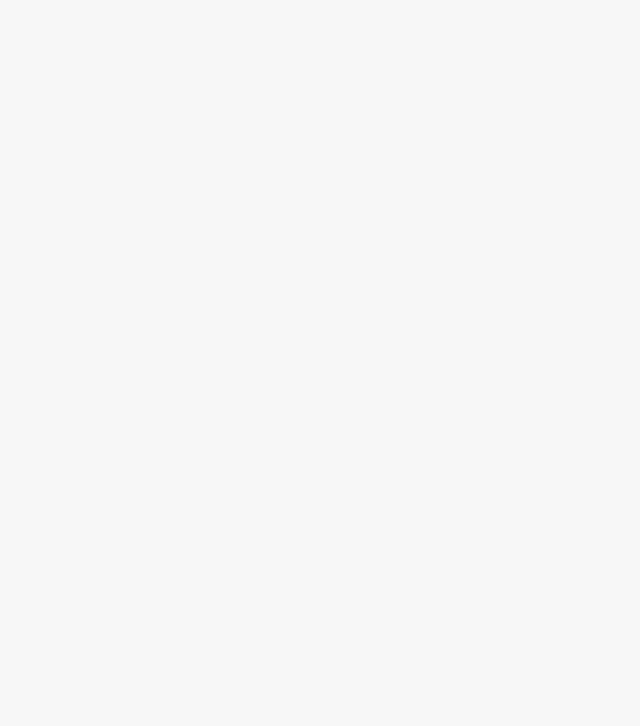
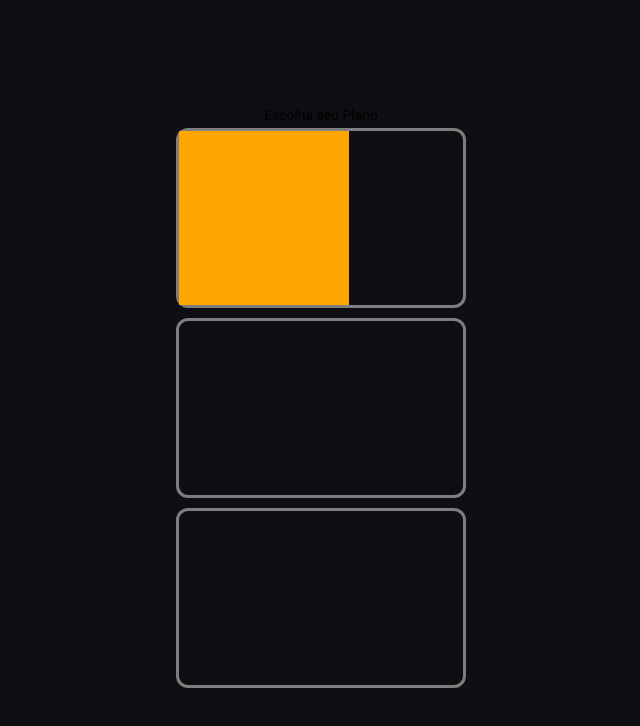
Before and after one commit to Uenderss/projeto-driven-plus, a React (Create React App) app: page /subscriptions in a window 1280 px wide. Before the commit this address had no page. Shown: the top 726 px of the page, without its empty margins (319-959 px from the left). Built offline with nearby package versions, Linux system fonts and the light colour scheme.

Commit message:
implementacao da layout Subscriptions

```diff
--- a/src/App.js
+++ b/src/App.js
@@ -2,15 +2,21 @@ import React, { useState } from "react";
 import LoginPage from "./LoginPage";
 import Cadastro from "./Cadastro";
 import GlobalCss from "./GlobalCss";
+import Home from './Paginas/Home';
+import Subscriptions from "./Paginas/Subscriptions";
 import { BrowserRouter, Routes, Route } from "react-router-dom";
+import UserContext from './Paginas/UserContext.js';
+
 const App = () => {
   const [login, setLogin] = useState("");
   const [senha, setSenha] = useState("");
+  const [token,setToken]=useState(null);
   return (
+    <UserContext.Provider value={{token,setToken}}>
     <BrowserRouter>
       <GlobalCss />
       <Routes>
-        <Route path="/" element={<LoginPage login={login} senha={senha} />} />
+
         <Route
           path="/cadastro"
           element={
@@ -20,8 +26,15 @@ const App = () => {
             />
           }
         />
+
+        <Route path="/" element={<LoginPage login={login} senha={senha} />} />
+        <Route path="/home" element={<Home/>}/>
+        <Route exact path="/subscriptions" element={<Subscriptions />}/>
+
+
       </Routes>
     </BrowserRouter>
+    </UserContext.Provider>
   );
 };
 
--- /dev/null
+++ b/src/Elementos/Imagem.js
@@ -0,0 +1,8 @@
+import styled from "styled-components";
+
+const Imagem =styled.div`
+background: orange;
+width: 60%;
+height: 100%;
+`;
+export default Imagem;
--- /dev/null
+++ b/src/Elementos/Plano.js
@@ -0,0 +1,12 @@
+import styled from "styled-components";
+
+const Plano = styled.div`
+  width: 290px;
+  height: 180px;
+  background: #0e0e13;
+  border: 3px solid #7e7e7e;
+  box-sizing: border-box;
+  border-radius: 12px;
+  margin: 5px;
+`;
+export default Plano;
--- /dev/null
+++ b/src/Elementos/Preco.js
@@ -0,0 +1,6 @@
+import styled from "styled-components";
+
+const Preco  =styled.div`
+
+`
+export default Preco;
--- a/src/Elementos/Tela.js
+++ b/src/Elementos/Tela.js
@@ -9,6 +9,7 @@ export const Tela = styled.section`
   align-items: center;
   background: #0e0e13;
   padding: 34px;
+
   form {
     display: flex;
     flex-direction: column;
--- a/src/LoginPage.js
+++ b/src/LoginPage.js
@@ -7,13 +7,14 @@ import Logo from "./Elementos/Logo";
 import { useState } from "react";
 import axios from "axios";
 import { useNavigate } from "react-router-dom";
-
+import { useContext } from "react";
+import UserContext from "./Paginas/UserContext.js";
 
 const LoginPage = (props) => {
   const navigate = useNavigate();
   const [email, setEmail] = useState("");
   const [senha, setSenha] = useState("");
-
+  const {setToken}=useContext(UserContext);
 
   if(props.login.length > 0){
      setEmail(props.email);
@@ -30,10 +31,10 @@ const LoginPage = (props) => {
         email,
         password:senha
       }).then(function (response) {
-        response.data.membership === null
-          ? navigate("/subscriptions")
+        setToken(response.data.token);
+        response.data.membership === null ? navigate("/subscriptions")
           : navigate("/home");
-        //  response.data.token;
+
       }).catch(function (error) {
         alert("Email ou senha invalido. Tente novamente!");
         setSenha("");
--- /dev/null
+++ b/src/Paginas/Home.js
@@ -0,0 +1,9 @@
+import React from 'react'
+
+const Home = () => {
+  return (
+    <div>Home</div>
+  )
+}
+
+export default Home
--- /dev/null
+++ b/src/Paginas/Subscriptions.js
@@ -0,0 +1,26 @@
+import React from 'react'
+import { Tela } from '../Elementos/Tela';
+import  UserContext  from './UserContext';
+import { useContext } from 'react';
+import Plano from '../Elementos/Plano';
+import Imagem from '../Elementos/Imagem';
+import Preco from '../Elementos/Preco';
+
+const Subscriptions = () => {
+const {token}=useContext(UserContext);
+console.log(token);
+  return (
+    <Tela>
+      <h1>Escolha seu Plano</h1>
+      <Plano>
+        <Imagem></Imagem>
+        <Preco></Preco>
+      </Plano>
+      <Plano></Plano>
+      <Plano></Plano>
+      {/* <p>{token}</p> */}
+    </Tela>
+  )
+}
+
+export default Subscriptions
--- /dev/null
+++ b/src/Paginas/UserContext.js
@@ -0,0 +1,5 @@
+import { createContext } from "react";
+
+const UserContext = createContext();
+
+export default UserContext;
```
